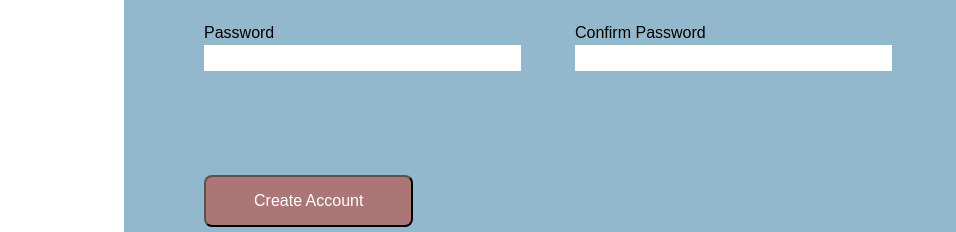
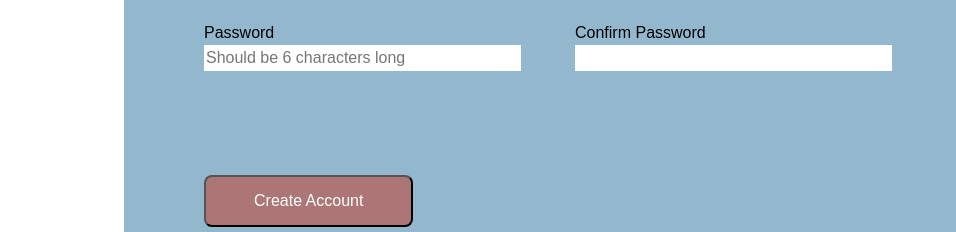
Before and after one commit to UzairKhan-27/signup-form, a plain HTML site: page index.html in a window 1280 px wide. Shown: the part 443-675 px from the top of the page, 324-1280 px from the left. Drawn offline with Linux system fonts and the light colour scheme.

Commit message:
Add Password Validation

```diff
--- a/index.html
+++ b/index.html
@@ -39,7 +39,7 @@
                 <div class="form-row">
                     <div class="label-container">
                         <label for="password">Password</label>
-                        <input type="password" id="password" name="password" required>
+                        <input type="password" id="password" name="password" pattern="[.6]" placeholder="Should be 6 characters long" required>
                     </div>
                     <div class="label-container">
                         <label for="confirm_password">Confirm Password</label>
```
